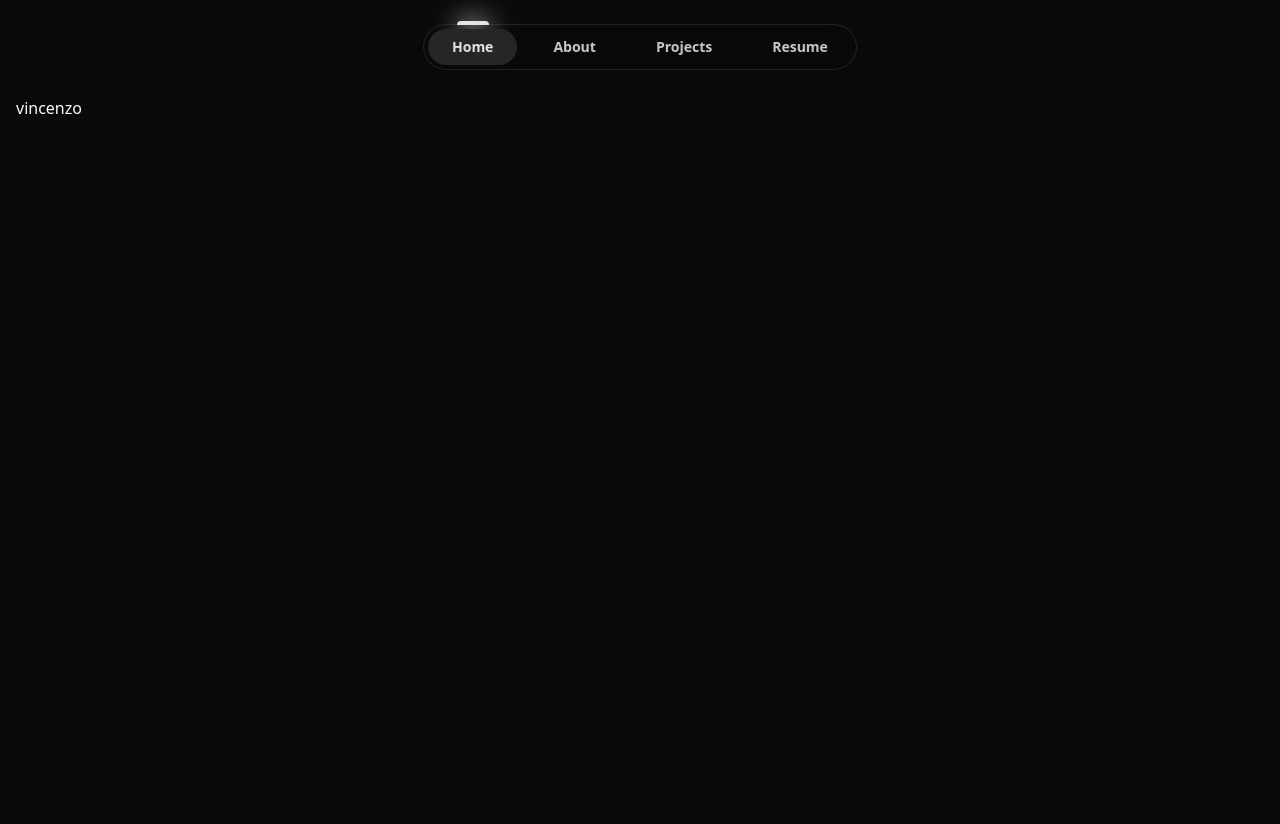
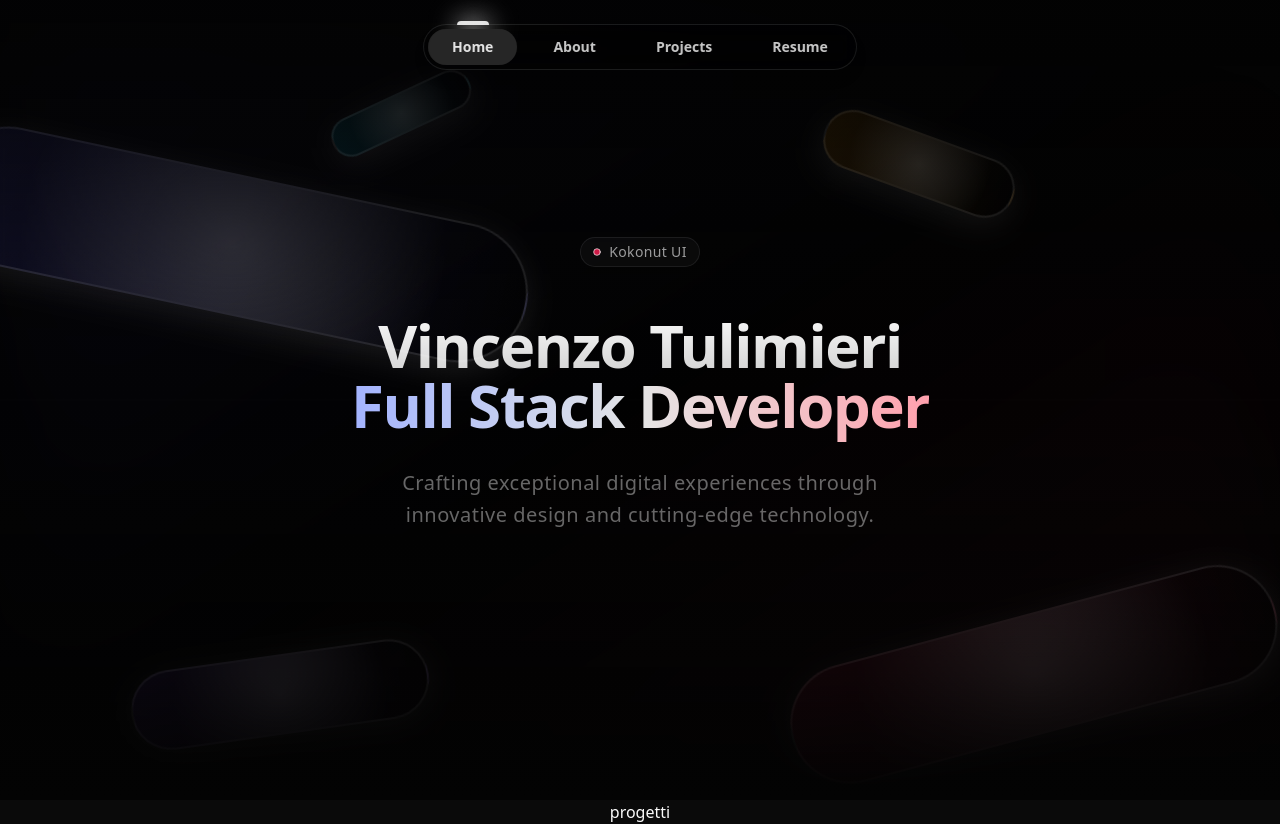
Before and after one commit to VincenzoTulimieri/portfolio-web, a Next.js app: page / in a window 1280 px wide. Before the commit the page ends 800 px from the top, so only its background shows below. Built offline with nearby package versions, Linux system fonts and the light colour scheme.

Commit message:
feat: background e title

```diff
--- a/app/layout.tsx
+++ b/app/layout.tsx
@@ -2,11 +2,12 @@
 import { Geist, Geist_Mono } from "next/font/google";
 import "./globals.css";
 import { NavBar } from "@/components/ui/tubelight-navbar"
+import { HeroGeometric } from "@/components/ui/shape-landing-hero";
 
 const navItems = [
   { name: 'Home', url: '/'},
   { name: 'About', url: '#' },
-  { name: 'Projects', url: '/my-projects' },
+  { name: 'Projects', url: '#' },
   { name: 'Resume', url: '#' }
 ]
 
@@ -36,10 +37,13 @@
       <body
         className={`${geistSans.variable} ${geistMono.variable} antialiased dark`}
       >
+        {/* <HeroGeometric badge="Kokonut UI"
+            title1 = "Vincenzo Tulimieri"
+            title2 = "Full Stack Developer" /> */}
         <header>
           <NavBar items={navItems} />
         </header>
-        <main className="pt-10 pb-24 sm:pt-24 sm:pb-10 px-4">
+        <main>
           {children}
         </main>
       </body>
--- a/app/page.tsx
+++ b/app/page.tsx
@@ -1,10 +1,17 @@
 import Image from "next/image";
 import Link from "next/link";
+import { HeroGeometric } from "@/components/ui/shape-landing-hero";
 
 export default function Home() {
   return (
     <>
-      <h1>vincenzo</h1>
+      <HeroGeometric badge="Kokonut UI"
+            title1 = "Vincenzo Tulimieri"
+            title2 = "Full Stack Developer" />
+
+      <div className="text-center">
+        <h1>progetti</h1>
+      </div>
     </>
   );
 }
--- /dev/null
+++ b/components/ui/shape-landing-hero.tsx
@@ -0,0 +1,181 @@
+"use client";
+
+import { motion, Variants } from "framer-motion";
+import { Circle } from "lucide-react";
+import { cn } from "@/lib/utils";
+
+
+const fadeUpVariants: Variants = {
+    hidden: { opacity: 0, y: 30 },
+    visible: (i: number) => ({
+        opacity: 1,
+        y: 0,
+        transition: {
+            duration: 1,
+            delay: 0.5 + i * 0.2,
+            ease: [0.25, 0.4, 0.25, 1],
+        },
+    }),
+};
+
+function ElegantShape({
+    className,
+    delay = 0,
+    width = 400,
+    height = 100,
+    rotate = 0,
+    gradient = "from-white/[0.08]",
+}: {
+    className?: string;
+    delay?: number;
+    width?: number;
+    height?: number;
+    rotate?: number;
+    gradient?: string;
+}) {
+    return (
+        <motion.div
+            initial={{ opacity: 0, y: -150, rotate: rotate - 15 }}
+            animate={{ opacity: 1, y: 0, rotate: rotate }}
+            transition={{
+                duration: 2.4,
+                delay,
+                ease: [0.23, 0.86, 0.39, 0.96],
+                opacity: { duration: 1.2 },
+            }}
+            className={cn("absolute", className)}
+        >
+            <motion.div
+                animate={{ y: [0, 15, 0] }}
+                transition={{
+                    duration: 12,
+                    repeat: Number.POSITIVE_INFINITY,
+                    ease: "easeInOut",
+                }}
+                style={{ width, height }}
+                className="relative"
+            >
+                <div
+                    className={cn(
+                        "absolute inset-0 rounded-full",
+                        "bg-gradient-to-r to-transparent",
+                        gradient,
+                        "backdrop-blur-[2px] border-2 border-white/[0.15]",
+                        "shadow-[0_8px_32px_0_rgba(255,255,255,0.1)]",
+                        "after:absolute after:inset-0 after:rounded-full",
+                        "after:bg-[radial-gradient(circle_at_50%_50%,rgba(255,255,255,0.2),transparent_70%)]"
+                    )}
+                />
+            </motion.div>
+        </motion.div>
+    );
+}
+
+export function HeroGeometric({
+    badge = "Design Collective",
+    title1 = "Elevate Your Digital Vision",
+    title2 = "Crafting Exceptional Websites",
+}: {
+    badge?: string;
+    title1?: string;
+    title2?: string;
+}) {
+    // HO RIMOSSO LA DEFINIZIONE DI fadeUpVariants DA QUI DENTRO
+
+    return (
+        <div className="relative min-h-screen w-full flex items-center justify-center overflow-hidden bg-[#030303]">
+            <div className="absolute inset-0 bg-gradient-to-br from-indigo-500/[0.05] via-transparent to-rose-500/[0.05] blur-3xl" />
+
+            <div className="absolute inset-0 overflow-hidden">
+                <ElegantShape
+                    delay={0.3}
+                    width={600}
+                    height={140}
+                    rotate={12}
+                    gradient="from-indigo-500/[0.15]"
+                    className="left-[-10%] md:left-[-5%] top-[15%] md:top-[20%]"
+                />
+                <ElegantShape
+                    delay={0.5}
+                    width={500}
+                    height={120}
+                    rotate={-15}
+                    gradient="from-rose-500/[0.15]"
+                    className="right-[-5%] md:right-[0%] top-[70%] md:top-[75%]"
+                />
+                <ElegantShape
+                    delay={0.4}
+                    width={300}
+                    height={80}
+                    rotate={-8}
+                    gradient="from-violet-500/[0.15]"
+                    className="left-[5%] md:left-[10%] bottom-[5%] md:bottom-[10%]"
+                />
+                <ElegantShape
+                    delay={0.6}
+                    width={200}
+                    height={60}
+                    rotate={20}
+                    gradient="from-amber-500/[0.15]"
+                    className="right-[15%] md:right-[20%] top-[10%] md:top-[15%]"
+                />
+                <ElegantShape
+                    delay={0.7}
+                    width={150}
+                    height={40}
+                    rotate={-25}
+                    gradient="from-cyan-500/[0.15]"
+                    className="left-[20%] md:left-[25%] top-[5%] md:top-[10%]"
+                />
+            </div>
+
+            <div className="relative z-10 container mx-auto px-4 md:px-6">
+                <div className="max-w-3xl mx-auto text-center">
+                    <motion.div
+                        custom={0}
+                        variants={fadeUpVariants}
+                        initial="hidden"
+                        animate="visible"
+                        className="inline-flex items-center gap-2 px-3 py-1 rounded-full bg-white/[0.03] border border-white/[0.08] mb-8 md:mb-12"
+                    >
+                        <Circle className="h-2 w-2 fill-rose-500/80" />
+                        <span className="text-sm text-white/60 tracking-wide">
+                            {badge}
+                        </span>
+                    </motion.div>
+
+                    <motion.div
+                        custom={1}
+                        variants={fadeUpVariants}
+                        initial="hidden"
+                        animate="visible"
+                    >
+                        <h1 className="text-4xl sm:text-6xl font-bold mb-6 md:mb-8 tracking-tight">
+                            <span className="bg-clip-text text-transparent bg-gradient-to-b from-white to-white/80">
+                                {title1}
+                            </span>
+                            <br />
+                            <span className="bg-clip-text text-transparent bg-gradient-to-r from-indigo-300 via-white/90 to-rose-300">
+                                {title2}
+                            </span>
+                        </h1>
+                    </motion.div>
+
+                    <motion.div
+                        custom={2}
+                        variants={fadeUpVariants}
+                        initial="hidden"
+                        animate="visible"
+                    >
+                        <p className="text-base sm:text-lg md:text-xl text-white/40 mb-8 leading-relaxed font-light tracking-wide max-w-xl mx-auto px-4">
+                            Crafting exceptional digital experiences through
+                            innovative design and cutting-edge technology.
+                        </p>
+                    </motion.div>
+                </div>
+            </div>
+
+            <div className="absolute inset-0 bg-gradient-to-t from-[#030303] via-transparent to-[#030303]/80 pointer-events-none" />
+        </div>
+    );
+}
```
